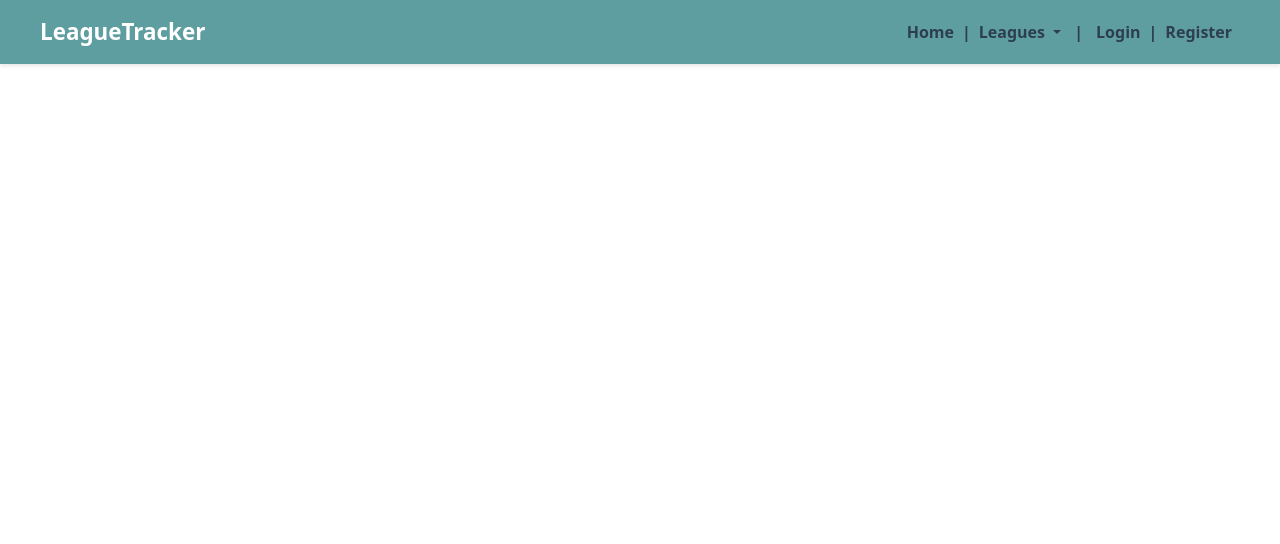
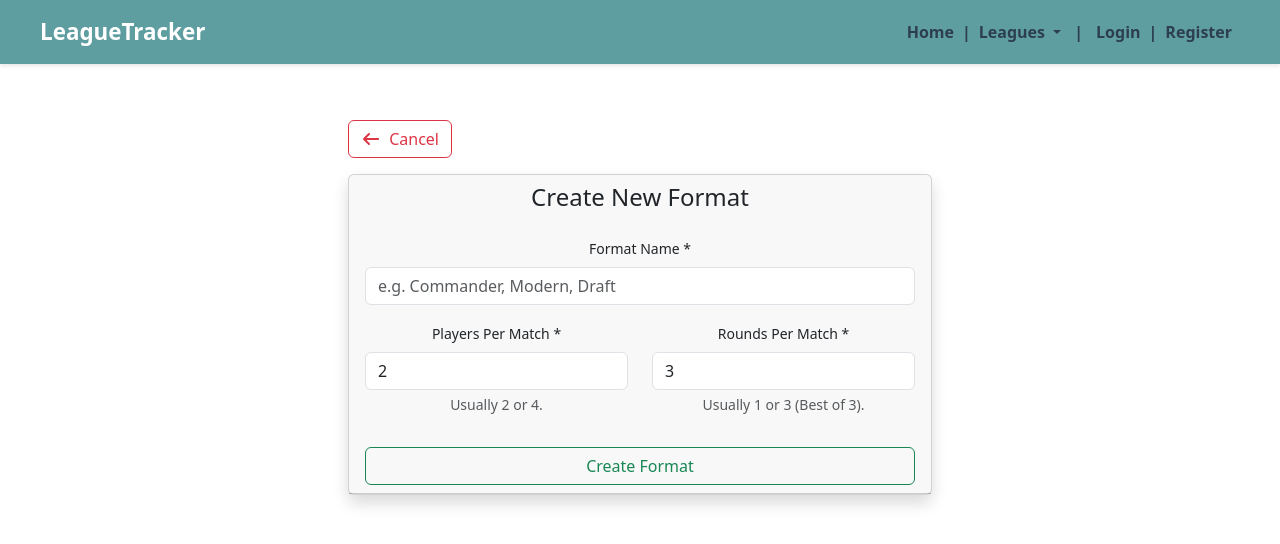
Before and after one commit to brookeroberts-14/4900-sprints-fe, a Vue app in the folder MTG_FE/: page /create_format in a window 1280 px wide. Shown: the top 544 px of the page. Built offline with nearby package versions, Linux system fonts and the light colour scheme.

Commit message:
Fixed issue with decks and added ability to create formats

```diff
--- /dev/null
+++ b/MTG_FE/src/components/CreateFormat.vue
@@ -0,0 +1,87 @@
+<template>
+    <div class="container-fluid mt-4">
+        <div class="row justify-content-center">
+            <div class="col-md-6">
+                <div class="d-flex justify-content-start">
+                    <button class="btn btn-outline-danger btn-md mb-3" @click="router.back()" data-testid="create-format-back-btn">
+                        <font-awesome-icon :icon="['fas', 'arrow-left']" class="me-1" /> Cancel
+                    </button>
+                </div>
+
+                <div class="card dark-card shadow">
+                    <div class="card-header">
+                        <h4 class="text-mtg-light mb-4">Create New Format</h4>
+
+                        <div v-if="showMsg === 'error'" class="alert alert-danger">Failed to create format. Please try again.</div>
+                        <div v-if="showMsg === 'success'" class="alert alert-success">Format created successfully!</div>
+
+                        <form @submit.prevent="handleSubmit">
+                            <div class="mb-3">
+                                <label class="form-label text-mtg-secondary small">Format Name *</label>
+                                <input v-model="form.name" class="form-control form-control-dark" placeholder="e.g. Commander, Modern, Draft" required data-testid="create-format-name-input" />
+                            </div>
+
+                            <div class="row">
+                                <div class="col-md-6 mb-3">
+                                    <label class="form-label text-mtg-secondary small">Players Per Match *</label>
+                                    <input v-model.number="form.players_per_match" type="number" min="1" class="form-control form-control-dark" required data-testid="create-format-players-input" />
+                                    <div class="form-text text-muted">Usually 2 or 4.</div>
+                                </div>
+
+                                <div class="col-md-6 mb-3">
+                                    <label class="form-label text-mtg-secondary small">Rounds Per Match *</label>
+                                    <input v-model.number="form.rounds_per_match" type="number" min="1" class="form-control form-control-dark" required data-testid="create-format-rounds-input" />
+                                    <div class="form-text text-muted">Usually 1 or 3 (Best of 3).</div>
+                                </div>
+                            </div>
+
+                            <button type="submit" class="btn btn-outline-success btn-md w-100 mt-3" :disabled="loading" data-testid="create-format-submit-btn">
+                                {{ loading ? 'Creating...' : 'Create Format' }}
+                            </button>
+                        </form>
+                    </div>
+                </div>
+            </div>
+        </div>
+    </div>
+</template>
+
+<script setup>
+import { ref, reactive } from 'vue'
+import { useRouter } from 'vue-router'
+import { APIService } from '../http/APIService'
+
+const apiService = new APIService()
+const router = useRouter()
+
+const loading = ref(false)
+const showMsg = ref('')
+
+const form = reactive({
+    name: '',
+    players_per_match: 2,
+    rounds_per_match: 3
+})
+
+async function handleSubmit() {
+    loading.value = true
+    showMsg.value = ''
+    try {
+        const payload = {
+            name: form.name,
+            players_per_match: form.players_per_match,
+            rounds_per_match: form.rounds_per_match
+        }
+
+        await apiService.createFormat(payload)
+        showMsg.value = 'success'
+
+        setTimeout(() => router.push('/formats'), 1000)
+    }   catch (e) {
+        showMsg.value = 'error'
+        console.error(e)
+    }   finally {
+        loading.value = false
+    }
+}
+</script>
--- a/MTG_FE/src/components/FormatList.vue
+++ b/MTG_FE/src/components/FormatList.vue
@@ -40,10 +40,10 @@
           </div>
         </div>
         <div class="text-center mt-3">
-            <button type="button" class="btn btn-primary btn-sm shadow-sm">
-                Create New Format
-            </button>
-      </div>
+          <button type="button" class="btn btn-primary btn-sm shadow-sm">
+            <router-link :to="{name: 'CreateFormat'}" class="text-white" style="text-decoration: none;"> Create New Format</router-link>
+          </button>
+        </div>
       </div>
     </div>
   </div>
--- a/MTG_FE/src/components/LeagueDetail.vue
+++ b/MTG_FE/src/components/LeagueDetail.vue
@@ -422,7 +422,9 @@ async function loadData() {
 
     try {
       const deckRes = await apiService.getDecks()
-      decks.value = (deckRes.data.data || []).filter(d => d.league_player?.league === lid)
+      const allDecks = deckRes.data.data || [];
+      //decks.value = (deckRes.data.data || []).filter(d => d.league_player?.league_id === lid)
+      decks.value = allDecks.filter(d => d.league_id == lid);
     } catch (e) { console.error("Deck load error", e) }
 
     try {
--- a/MTG_FE/src/http/APIService.js
+++ b/MTG_FE/src/http/APIService.js
@@ -111,4 +111,10 @@ export class APIService {
     const headers = { Authorization: `JWT ${jwtToken}` };
     return axios.post(url, matchPlayerDetail, { headers: headers });
   }
+  createFormat(format) {
+    const url = `${API_URL}/league_tracker/formats/`;
+    let jwtToken = localStorage.getItem("access");
+    const headers = { Authorization: `JWT ${jwtToken}` };
+    return axios.post(url, format, { headers: headers });
+  }
 }
--- a/MTG_FE/src/router/index.js
+++ b/MTG_FE/src/router/index.js
@@ -6,6 +6,7 @@ import LeagueList from '../components/LeagueList.vue'
 import FormatList from '../components/FormatList.vue'
 import LeagueDetail from '../components/LeagueDetail.vue'
 import CreateLeague from '../components/CreateLeague.vue'
+import CreateFormat from '../components/CreateFormat.vue'
 
 const routes = [
   {
@@ -42,7 +43,12 @@ const routes = [
     path: '/create_league',
     name: 'CreateLeague',
     component: CreateLeague
-  }
+  },
+  {
+    path: '/create_format',
+    name: 'CreateFormat',
+    component: CreateFormat
+  },
 ]
 
 
```
